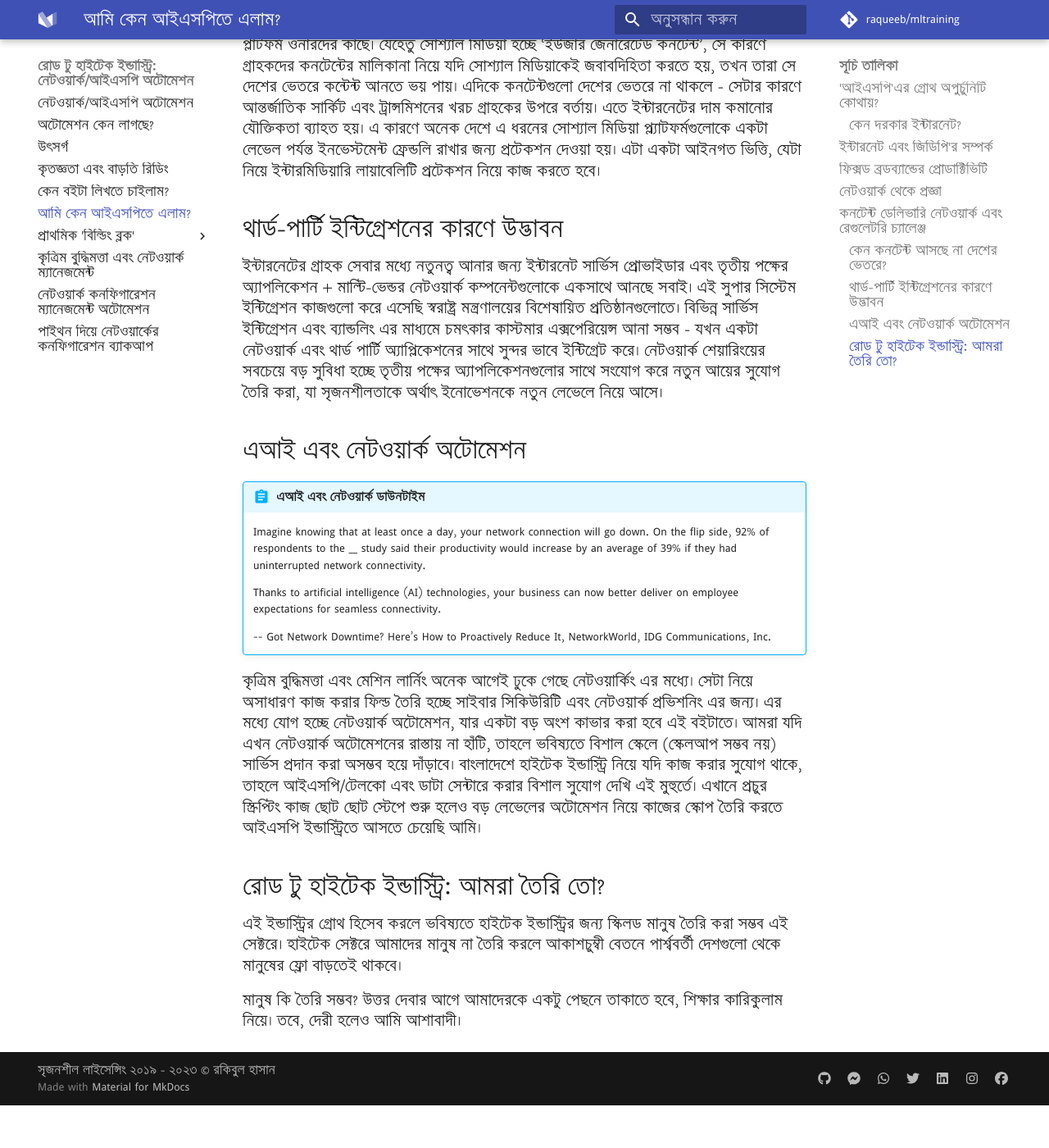
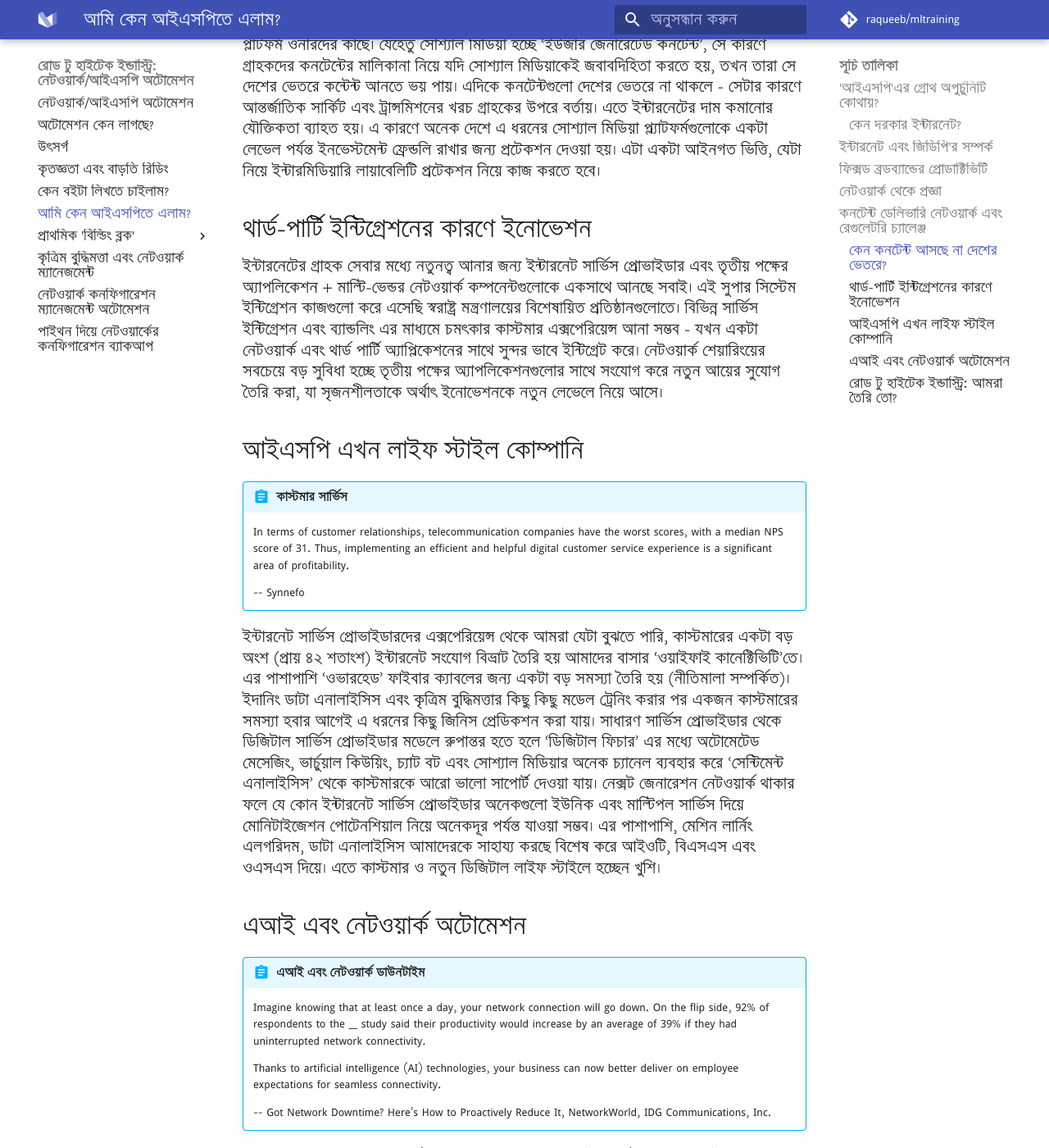
Before and after one commit to aiwithr/automation, an MkDocs documentation site: the page built from docs/whyisp.md, in a window 1280 px wide and 1400 px high, scrolled down 3144 px. Shown: the whole window at 82% size. Built offline with MkDocs 1.6.1 and Material for MkDocs 9.7.7, drawn with Linux system fonts in a browser that asks for light colours; some web fonts are replaced; comment, search, counter and statistics services are not loaded; before the commit the page ends 4492 px from its top, so only the background shows below that.

Commit message:
Github Actions commit from VScode

```diff
--- a/docs/whyisp.md
+++ b/docs/whyisp.md
@@ -61,9 +61,18 @@
 
 ইন্টারনেটের শুরুর দিকে কনটেন্ট পাবলিশাররা কন্টেন্টের মালিকানা অথবা কনটেন্টের ‘ওনার’ হিসেবে কাজ করতেন।  পরবর্তীতে যখন সোশ্যাল মিডিয়া এবং এরকম ধরনের ‘ইন্টারমিডিয়ারি সলিউশন’ চলে আসে - তখন সেই কনটেন্টের মালিকানা হয়ে যায় তার গ্রাহক। আবার, এটার লায়াবিলিটি চলে যায় প্লাটফর্ম ওনারদের কাছে।  যেহেতু সোশ্যাল মিডিয়া হচ্ছে ‘ইউজার জেনারেটেড কনটেন্ট’, সে কারণে গ্রাহকদের কনটেন্টের মালিকানা নিয়ে যদি সোশ্যাল মিডিয়াকেই  জবাবদিহিতা করতে হয়,  তখন তারা সে দেশের ভেতরে কন্টেন্ট আনতে ভয় পায়। এদিকে কনটেন্টগুলো দেশের ভেতরে না থাকলে - সেটার কারণে আন্তর্জাতিক সার্কিট এবং ট্রান্সমিশনের খরচ গ্রাহকের উপরে বর্তায়। এতে ইন্টারনেটের দাম কমানোর যৌক্তিকতা ব্যাহত হয়। এ কারণে অনেক দেশে এ ধরনের সোশ্যাল মিডিয়া প্ল্যাটফর্মগুলোকে একটা লেভেল পর্যন্ত ইনভেস্টমেন্ট ফ্রেন্ডলি রাখার জন্য প্রটেকশন দেওয়া হয়।  এটা একটা আইনগত ভিত্তি, যেটা নিয়ে ইন্টারমিডিয়ারি লায়াবেলিটি প্রটেকশন নিয়ে কাজ করতে হবে।
 
-## থার্ড-পার্টি ইন্টিগ্রেশনের কারণে উদ্ভাবন
+## থার্ড-পার্টি ইন্টিগ্রেশনের কারণে ইনোভেশন
 
 ইন্টারনেটের গ্রাহক সেবার মধ্যে নতুনত্ব আনার জন্য ইন্টারনেট সার্ভিস প্রোভাইডার এবং তৃতীয় পক্ষের অ্যাপলিকেশন + মাল্টি-ভেন্ডর নেটওয়ার্ক কম্পনেন্টগুলোকে একসাথে আনছে সবাই। এই সুপার সিস্টেম ইন্টিগ্রেশন কাজগুলো করে এসেছি স্বরাষ্ট্র মন্ত্রণালয়ের বিশেষায়িত প্রতিষ্ঠানগুলোতে। বিভিন্ন সার্ভিস ইন্টিগ্রেশন এবং ব্যান্ডলিং এর মাধ্যমে চমৎকার কাস্টমার এক্সপেরিয়েন্স আনা সম্ভব - যখন একটা নেটওয়ার্ক এবং থার্ড পার্টি অ্যাপ্লিকেশনের সাথে সুন্দর ভাবে ইন্টিগ্রেট করে। নেটওয়ার্ক শেয়ারিংয়ের সবচেয়ে বড় সুবিধা হচ্ছে তৃতীয় পক্ষের অ্যাপলিকেশনগুলোর সাথে সংযোগ করে নতুন আয়ের সুযোগ তৈরি করা, যা সৃজনশীলতাকে অর্থাৎ ইনোভেশনকে নতুন লেভেলে নিয়ে আসে।
+
+## আইএসপি এখন লাইফ স্টাইল কোম্পানি
+
+!!! abstract "কাস্টমার সার্ভিস"
+    In terms of customer relationships, telecommunication companies have the worst scores, with a median NPS score of 31. Thus, implementing an efficient and helpful digital customer service experience is a significant area of profitability.
+
+    -- Synnefo
+
+ইন্টারনেট সার্ভিস প্রোভাইডারদের এক্সপেরিয়েন্স থেকে আমরা যেটা বুঝতে পারি, কাস্টমারের একটা বড় অংশ (প্রায় ৪২ শতাংশ) ইন্টারনেট সংযোগ বিভ্রাট তৈরি হয় আমাদের বাসার ‘ওয়াইফাই কানেক্টিভিটি’তে। এর পাশাপাশি ‘ওভারহেড’ ফাইবার ক্যাবলের জন্য একটা বড় সমস্যা তৈরি হয় (নীতিমালা সম্পর্কিত)। ইদানিং ডাটা এনালাইসিস এবং কৃত্রিম বুদ্ধিমত্তার কিছু কিছু মডেল ট্রেনিং করার পর একজন কাস্টমারের সমস্যা হবার আগেই এ ধরনের কিছু জিনিস প্রেডিকশন করা যায়। সাধারণ সার্ভিস প্রোভাইডার থেকে ডিজিটাল সার্ভিস প্রোভাইডার মডেলে রুপান্তর হতে হলে ‘ডিজিটাল ফিচার’ এর মধ্যে অটোমেটেড মেসেজিং, ভার্চুয়াল কিউয়িং, চ্যাট বট এবং সোশ্যাল মিডিয়ার অনেক চ্যানেল ব্যবহার করে ‘সেন্টিমেন্ট এনালাইসিস’ থেকে কাস্টমারকে আরো ভালো সাপোর্ট দেওয়া যায়। নেক্সট জেনারেশন নেটওয়ার্ক থাকার ফলে যে কোন ইন্টারনেট সার্ভিস প্রোভাইডার অনেকগুলো ইউনিক এবং মাল্টিপল সার্ভিস দিয়ে মোনিটাইজেশন পোটেনশিয়াল নিয়ে অনেকদূর পর্যন্ত যাওয়া সম্ভব। এর পাশাপাশি, মেশিন লার্নিং এলগরিদম, ডাটা এনালাইসিস আমাদেরকে সাহায্য করছে বিশেষ করে আইওটি, বিএসএস এবং ওএসএস দিয়ে। এতে কাস্টমার ও নতুন ডিজিটাল লাইফ স্টাইলে হচ্ছেন খুশি।
 
 ## এআই এবং নেটওয়ার্ক অটোমেশন
 
```
